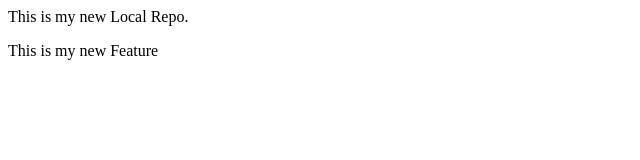
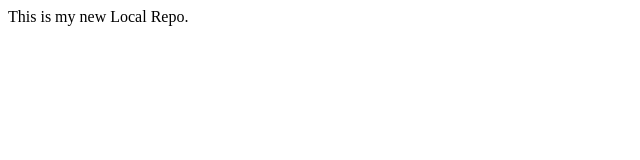
Before and after one commit to Nirmal211/LocalRepo, a plain HTML site: page index.html in a window 1280 px wide. Shown: the whole page, without its empty margins (0-640 px from the left). Drawn offline with Linux system fonts and the light colour scheme.

Commit message:
text deleted

```diff
--- a/index.html
+++ b/index.html
@@ -1,2 +1 @@
 <p>This is my new Local Repo.</p>
-<p>This is my new Feature </p>
```
